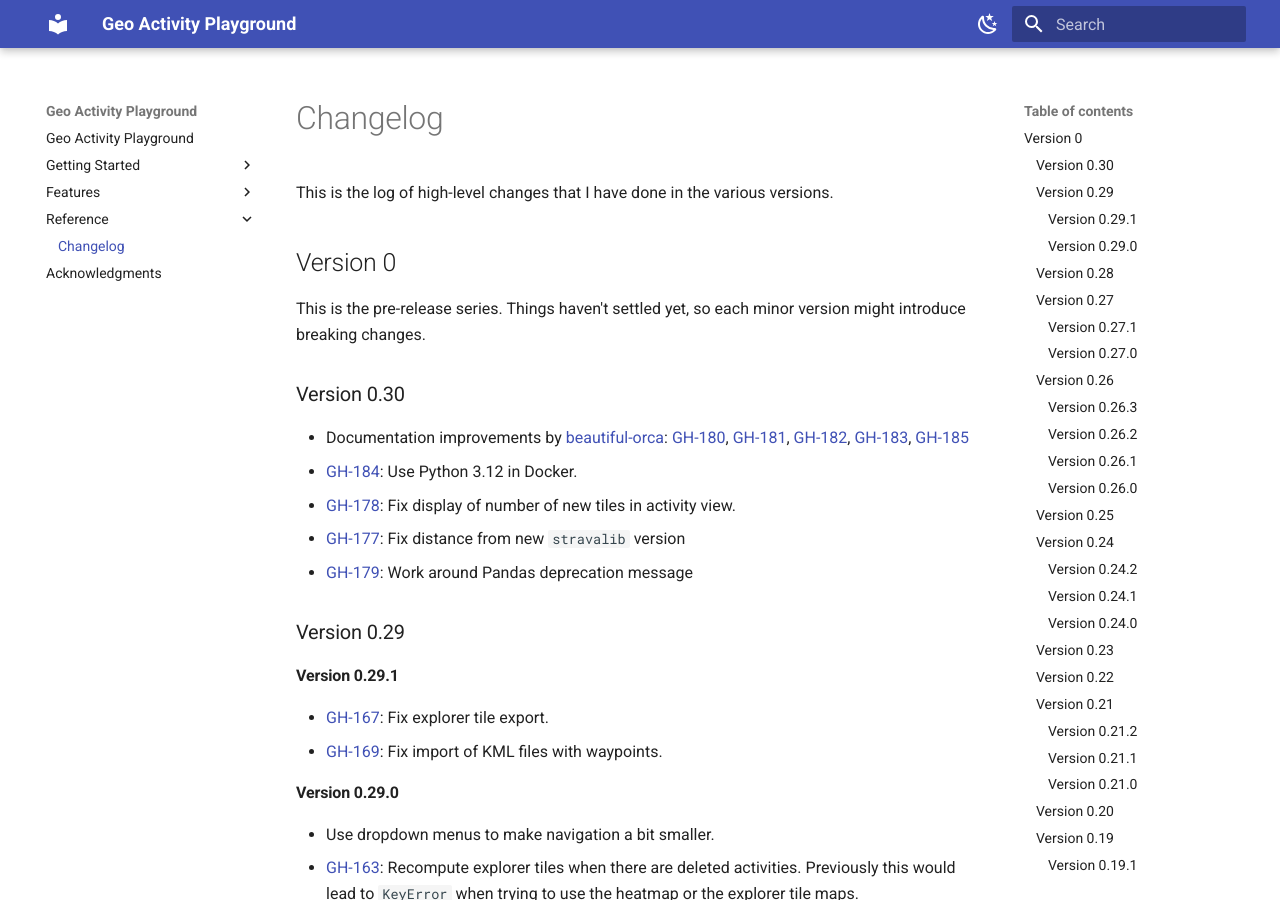
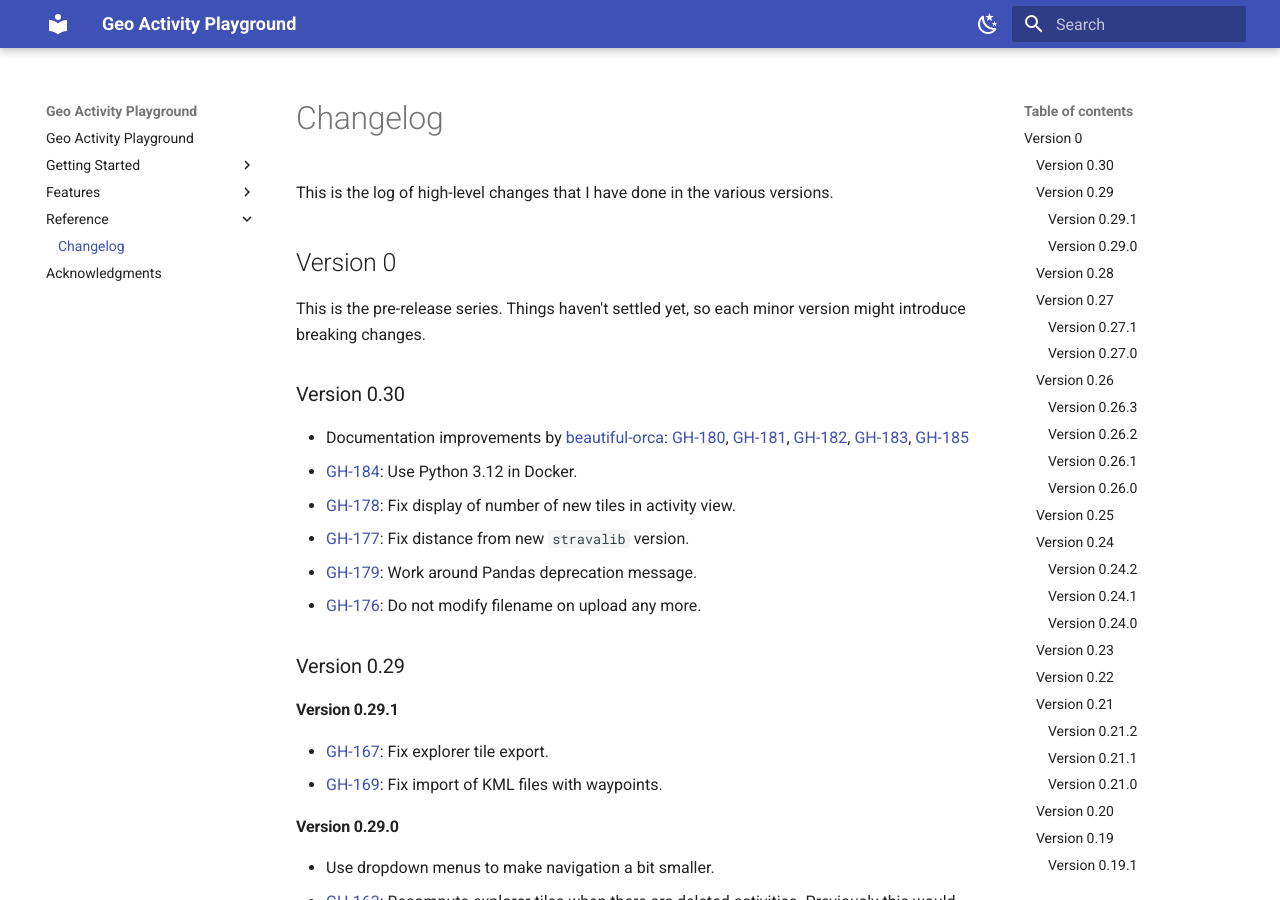
Before and after one commit to martin-ueding/geo-activity-playground, an MkDocs documentation site: the page built from docs/reference/changelog.md, in a window 1280 px wide and 900 px high. Built offline with MkDocs 1.6.1 and Material for MkDocs 9.7.7, drawn with Linux system fonts in a browser that asks for light colours.

Commit message:
GH-176: Do not modify filename on upload any more

```diff
--- a/docs/reference/changelog.md
+++ b/docs/reference/changelog.md
@@ -11,8 +11,9 @@ This is the pre-release series. Things haven't settled yet, so each minor versio
 - Documentation improvements by [beautiful-orca](https://github.com/beautiful-orca): [GH-180](https://github.com/martin-ueding/geo-activity-playground/pull/180), [GH-181](https://github.com/martin-ueding/geo-activity-playground/pull/181), [GH-182](https://github.com/martin-ueding/geo-activity-playground/pull/182), [GH-183](https://github.com/martin-ueding/geo-activity-playground/pull/183), [GH-185](https://github.com/martin-ueding/geo-activity-playground/pull/185)
 - [GH-184](https://github.com/martin-ueding/geo-activity-playground/issues/184): Use Python 3.12 in Docker.
 - [GH-178](https://github.com/martin-ueding/geo-activity-playground/issues/178): Fix display of number of new tiles in activity view.
-- [GH-177](https://github.com/martin-ueding/geo-activity-playground/issues/177): Fix distance from new `stravalib` version
-- [GH-179](https://github.com/martin-ueding/geo-activity-playground/issues/179): Work around Pandas deprecation message
+- [GH-177](https://github.com/martin-ueding/geo-activity-playground/issues/177): Fix distance from new `stravalib` version.
+- [GH-179](https://github.com/martin-ueding/geo-activity-playground/issues/179): Work around Pandas deprecation message.
+- [GH-176](https://github.com/martin-ueding/geo-activity-playground/issues/176): Do not modify filename on upload any more.
 
 ### Version 0.29
 
```
Also changed, not shown: 1 other file.
